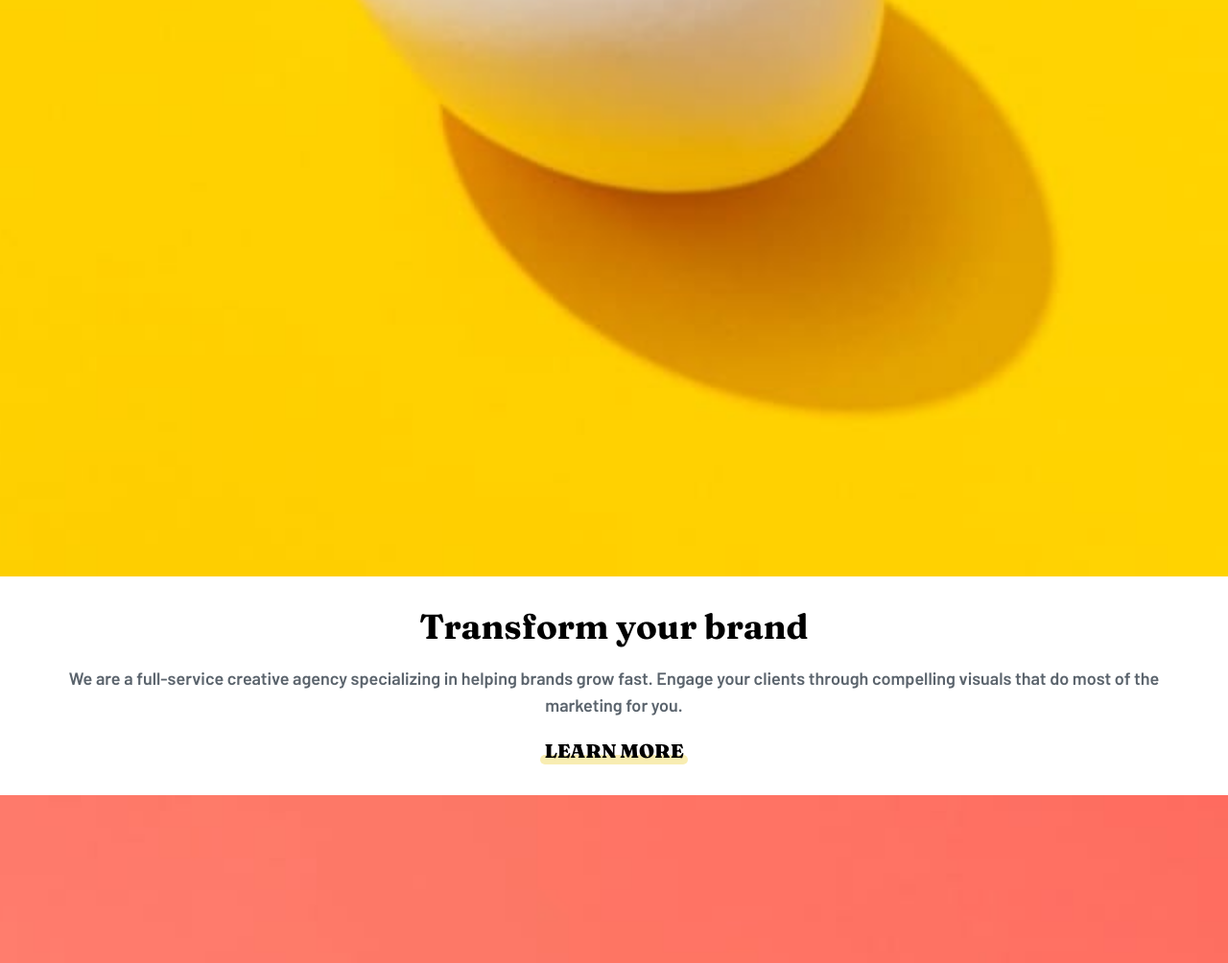
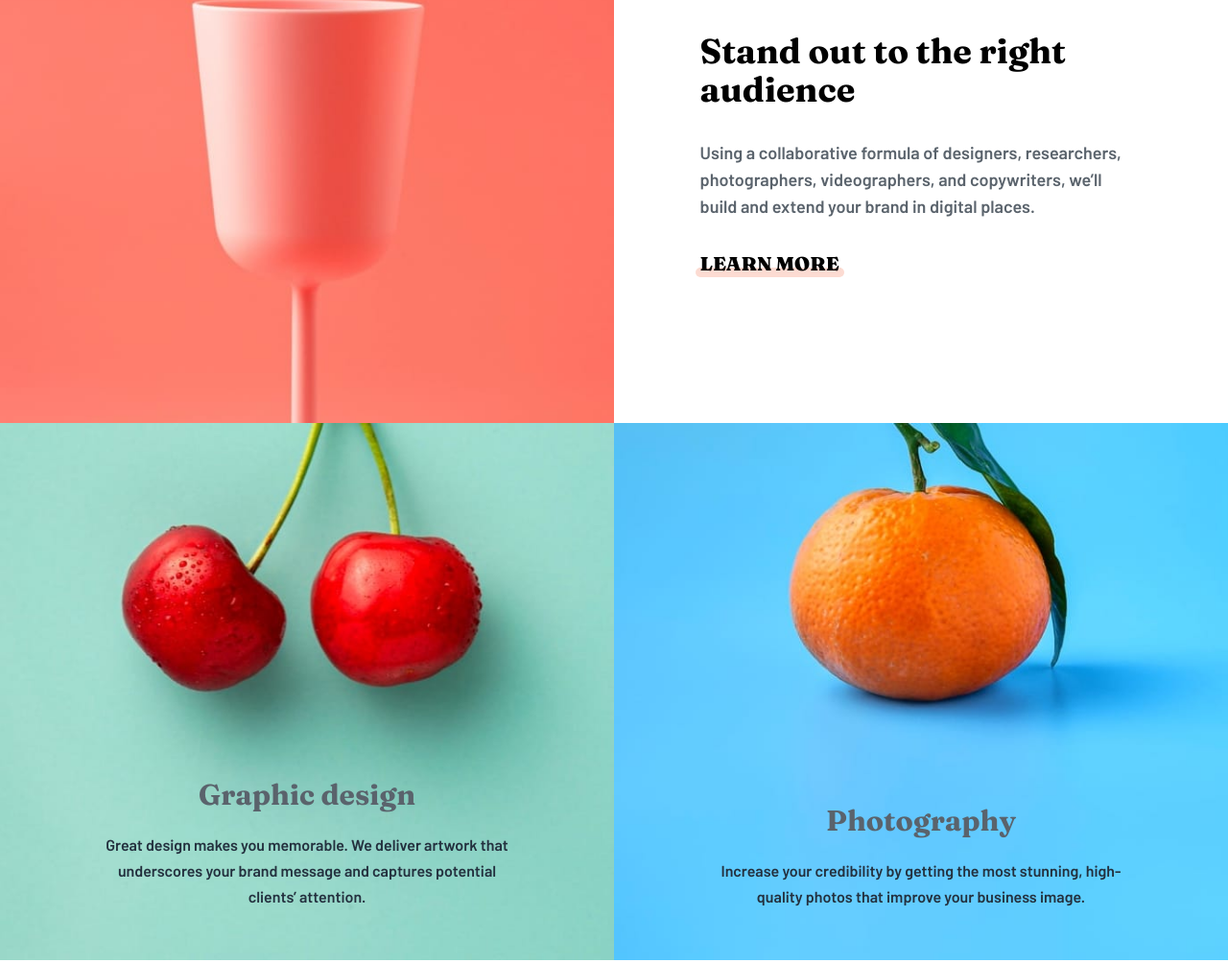
Before and after one commit to humbl3LilaS/sunny-side-agency-landing-page, a website: page index.html in a window 1280 px wide. Shown: the part 1358-2362 px from the top of the page at 96% size. Drawn offline with Linux system fonts and the light colour scheme.

Commit message:
section feature for all section added

```diff
--- a/index.html
+++ b/index.html
@@ -48,7 +48,7 @@
 
 	<!--Hero section-->
 	<section
-			class="bg-m-header bg-center bg-cover h-[450px] bg-center-bottom md:bg-d-header md:h-min-[500px] md:h-[40vh]  lg:h-[70vh]">
+			class="bg-m-header bg-center bg-cover h-[450px] bg-center-bottom md:bg-d-header md:min-h-[400px]  lg:min-h-[560px]  ">
 		<h1 class="relative  p-mobile-block text-5xl text-center uppercase font-black font-fraunces text-white tracking-widest
 					after:absolute after:block after:h-fit after:w-[50px] after:top-[20vh] after:left-1/2 after:-translate-x-1/2 md:after:top-[12vh] lg:text-6xl lg:after:top-[15vh]">
 			We are creatives
@@ -57,48 +57,57 @@
 	</section>
 
 	<!--CTA section-->
-	<section>
-		<div role="presentation" class="aspect-[1] w-full  bg-m-transform bg-cover bg-center-bottom ">
+	<section class="md:grid md:grid-cols-2 md:grid-rows-featureTablet lg:grid-rows-featureDesktop">
+		<div role="presentation"
+		     class="aspect-[1] w-full  bg-m-transform bg-cover bg-center-bottom md:bg-d-transform md:aspect-[unset] md:col-start-2 md:col-span-1">
 			<span class="sr-only">A photo of an egg laying on the yellow background</span>
 		</div>
-		<div class="p-mobile-block">
-			<h2 class="w-[85%] m-auto mb-5  text-4xl text-center font-fraunces text-bold">Transform your brand</h2>
+		<article class="p-mobile-block flex justify-center items-center aspect-[1] md:col-start-1 md:row-start-1 md:aspect-[unset]">
+			<div class="lg:w-[80%]">
+				<h2 class="w-[85%] m-auto mb-5  text-4xl text-center font-fraunces text-bold md:mx-0 md:text-left md:mb-8">
+					Transform your brand</h2>
 
-			<p class="mb-5 text-lg text-center text-natural-darkBlue-grayish font-semibold">
+				<p class="mb-5 text-lg text-center text-natural-darkBlue-grayish font-semibold md:text-left md:mb-8">
 					We are a full-service creative agency specializing in helping brands grow fast.
 					Engage your clients through compelling visuals that do most of the marketing for you.
 				</p>
 
 				<button type="button"
-			        class="w-fit m-auto block relative text-xl uppercase font-black font-fraunces after:absolute after:w-underline after:h-[10px] after:bg-underline-transform after:bottom-0 after:left-underline after:-z-10 after:rounded-3xl after:transition-colors after:duration-300 after:ease-in hover:after:bg-primary-yellow">
+				        class="w-fit m-auto block relative text-xl uppercase font-black font-fraunces after:absolute after:w-underline after:h-[10px] after:bg-underline-transform after:bottom-0 after:left-underline after:-z-10 after:rounded-3xl after:transition-colors after:duration-300 after:ease-in hover:after:bg-primary-yellow md:m-0">
 					Learn more
 				</button>
 			</div>
+		</article>
 
-		<div role="presentation" class="aspect-[1] w-full bg-m-standOut bg-cover bg-center-bottom">
+		<div role="presentation"
+		     class="aspect-[1] w-full bg-m-standOut bg-cover bg-center-bottom md:bg-d-standOut md:aspect-[unset]">
 			<span class="sr-only">A photo of a pinky-red cup with pink-red background</span>
 		</div>
 
-		<div class="p-mobile-block">
-			<h2 class="w-[85%] m-auto mb-5  text-4xl text-center font-fraunces text-bold">Stand out to the right
-			                                                                              audience</h2>
+		<article class="p-mobile-block flex justify-center items-center aspect-[1] md:aspect-[unset]">
+			<div class="lg:w-[80%]">
+				<h2 class="w-[85%] m-auto mb-5  text-4xl text-center font-fraunces text-bold md:text-left md:mx-0  md:mb-8">
+					Stand out to the right audience
+				</h2>
 
-			<p class="mb-5 text-lg text-center text-natural-darkBlue-grayish font-semibold">
-				Using a collaborative formula of designers, researchers, photographers, videographers, and copywriters,
+				<p class="mb-5 text-lg text-center text-natural-darkBlue-grayish font-semibold md:text-left md:mb-8">
+					Using a collaborative formula of designers, researchers, photographers, videographers, and
+					copywriters,
 					we’ll build and extend your brand in digital places.
 				</p>
 
-			<button class="w-fit m-auto block relative text-xl uppercase font-black font-fraunces after:absolute after:w-underline after:h-[10px] after:bg-underline-standOut after:bottom-0 after:left-underline after:-z-10 after:rounded-3xl  after:transition-colors after:duration-300 after:ease-in hover:after:bg-primary-SoftRed">
+				<button class="w-fit m-auto block relative text-xl uppercase font-black font-fraunces after:absolute after:w-underline after:h-[10px] after:bg-underline-standOut after:bottom-0 after:left-underline after:-z-10 after:rounded-3xl  after:transition-colors after:duration-300 after:ease-in hover:after:bg-primary-SoftRed md:m-0">
 					Learn more
 				</button>
 			</div>
+		</article>
 
 
-		<div class="h-[750px] bg-m-graphicDesign bg-cover bg-center-bottom flex flex-col justify-end">
-			<div class="mb-16 p-mobile-block">
+		<div class="h-presentation bg-m-graphicDesign bg-cover bg-top flex flex-col justify-end md:bg-d-graphicDesign md:h-[unset]">
+			<div class="mb-16 p-mobile-block md:mb-5">
 				<h2 class="mb-5  text-3xl text-bold font-fraunces text-natural-darkBlue-grayish text-center">Graphic
 				                                                                                             design</h2>
-				<p class="text-center font-normal leading-[1.7]">
+				<p class="text-center font-normal leading-[1.7]  text-natural-darkBlue-desaturated md:w-[75%] md:m-auto">
 					Great design makes you memorable. We deliver artwork that underscores your brand message and
 					captures
 					potential clients’ attention.
@@ -106,11 +115,11 @@
 			</div>
 		</div>
 
-		<div class="h-[750px] bg-m-photography bg-cover bg-center-bottom flex flex-col justify-end">
-			<div class="mb-16 p-mobile-block">
+		<div class="h-[750px] bg-m-photography bg-cover bg-top flex flex-col justify-end md:bg-d-photography md:h-[unset]">
+			<div class="mb-16 p-mobile-block md:mb-5">
 				<h2 class="mb-5  text-3xl text-bold font-fraunces text-natural-darkBlue-grayish text-center">
 					Photography</h2>
-				<p class="text-center font-normal leading-[1.7]">
+				<p class="text-center font-normal leading-[1.7] text-natural-darkBlue-desaturated md:w-[75%] md:m-auto">
 					Increase your credibility by getting the most stunning, high-quality photos that improve your
 					business
 					image.
--- a/tailwind.config.js
+++ b/tailwind.config.js
@@ -4,7 +4,7 @@ module.exports = {
   theme  : {
 	extend: {
 	  colors            : {
-		primary: {
+		primary  : {
 		  softBlue: "#3DBEFF",
 		  SoftRed : "hsl(7, 99%, 70%)",
 		  yellow  : "hsl(51, 100%, 49%)",
@@ -14,17 +14,17 @@ module.exports = {
 		  },
 		  darkBlue: "hsl(198, 62%, 26%)", // for photography text
 		},
-		natural: {
+		natural  : {
 		  darkBlue   : {
 			desaturated: "hsl(212, 27%, 19%)",
 			grayish    : "hsl(213, 9%, 39%)",
 		  },
 		  grayishBlue: "hsl(210, 4%, 67%)",
 		},
-		underline:{
+		underline: {
 		  transform: "#F8EDB2",
-		  standOut: "#FCDBD2",
-		}
+		  standOut : "#FCDBD2",
+		},
 	  },
 	  fontFamily        : {
 		barlow  : ["Barlow", "sans-serif"],
@@ -61,9 +61,17 @@ module.exports = {
 	  },
 	  backgroundPosition: {
 		"center-bottom": "center bottom",
+		"center-top"   : "center top",
 	  },
 	  spacing           : {
 		"underline": "-5px",
+	  },
+	  gridTemplateRows  : {
+		"featureTablet" : "repeat(3,480px)",
+		"featureDesktop": "repeat(3, 560px)",
+	  },
+	  height            : {
+		presentation: "max(750px, 80vh)",
 	  },
 	},
   },
```
Also changed, not shown: css/style.css. Lines whose indentation alone changed are shown as unchanged.
